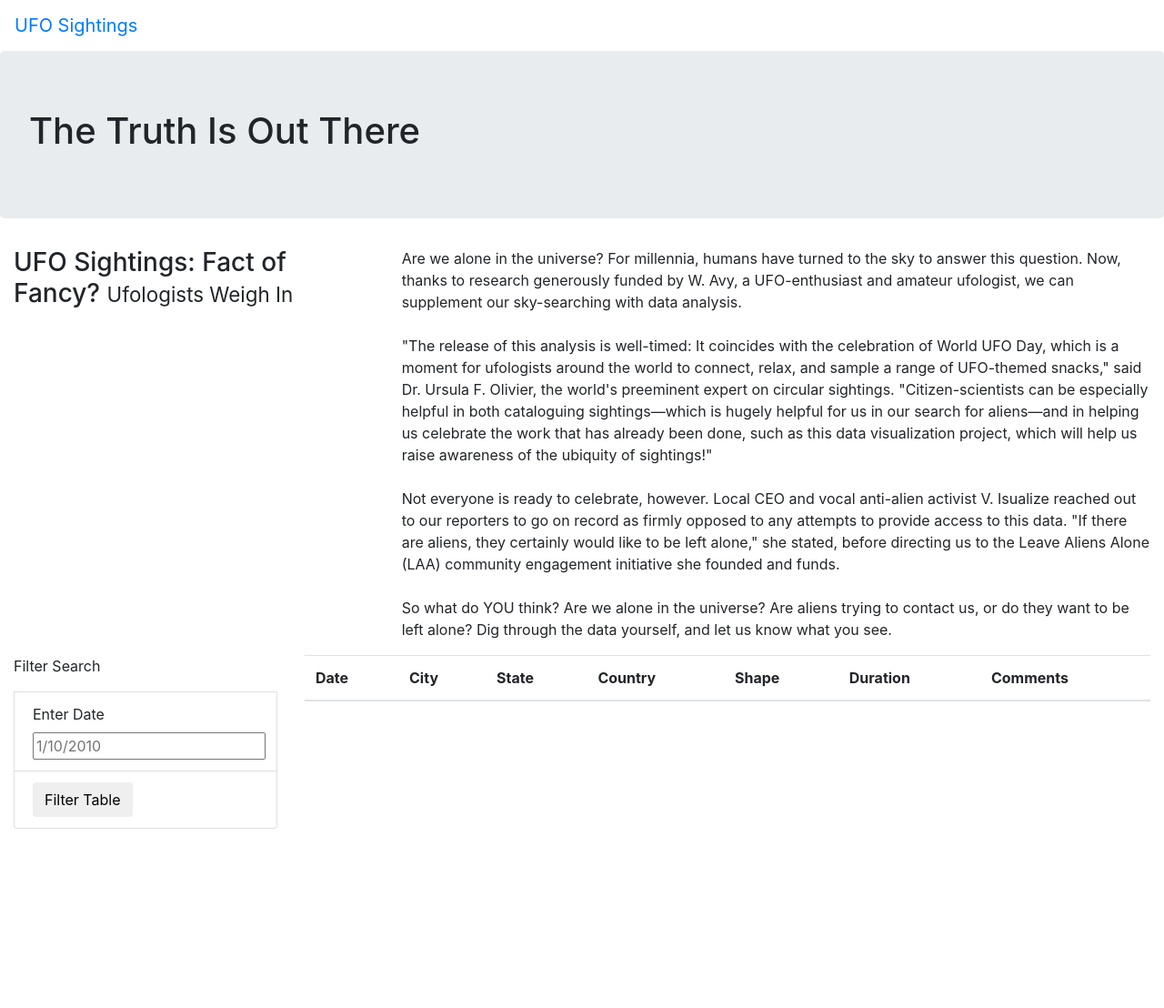
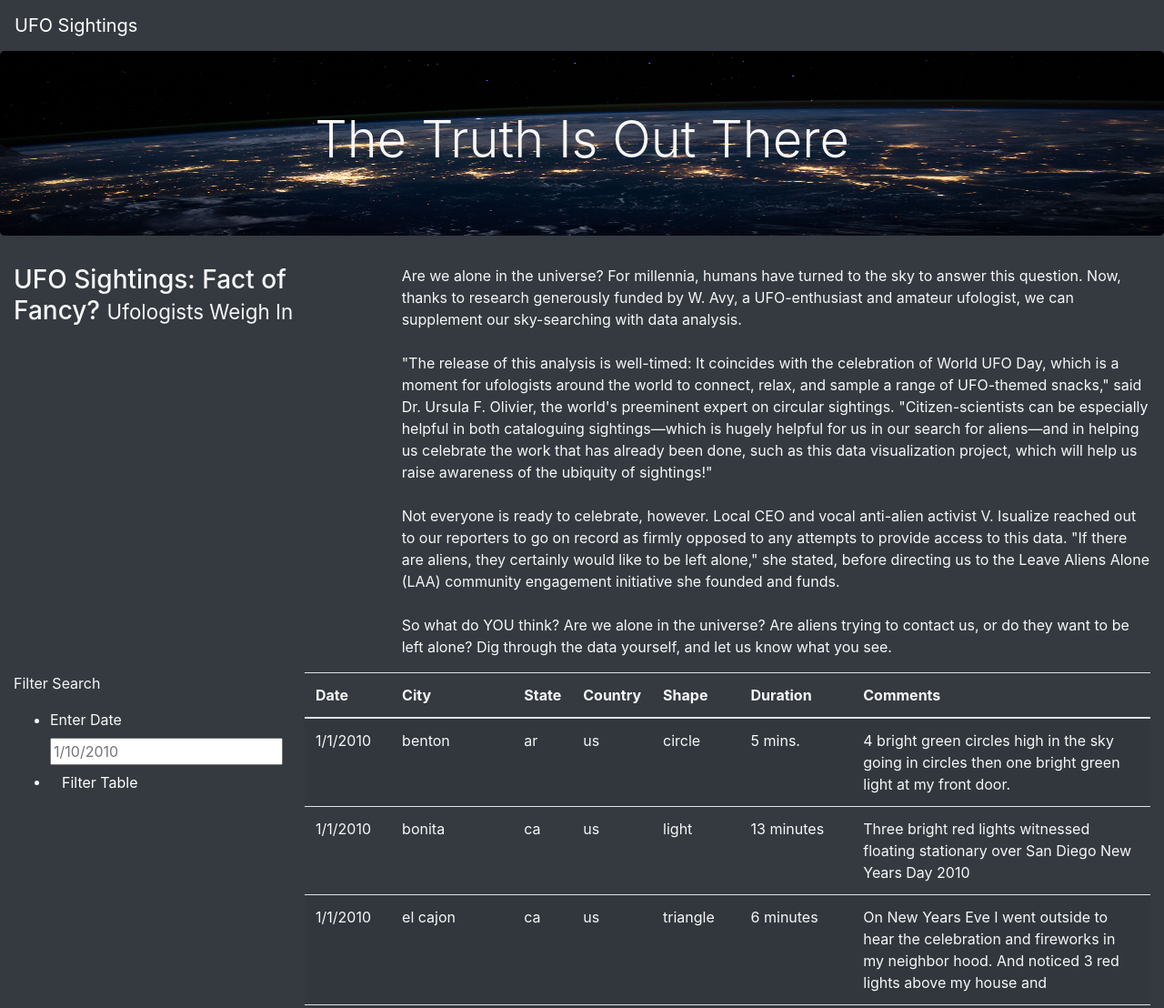
Before and after one commit to kellyd7/UFOs, a plain HTML site: page index.html in a window 1280 px wide. Shown: the top 1108 px of the page at 91% size. Before the commit the page ends 911 px from the top, so only its background shows below. Drawn offline with nearby package versions, Linux system fonts and the light colour scheme.

Commit message:
adding completed module code

```diff
--- a/index.html
+++ b/index.html
@@ -13,14 +13,14 @@
     />
     <link rel="stylesheet" href="static/css/style.css">
 </head>
-<body>
+<body class="bg-dark">
     <div class="wrapper">
-        <nav class="navbar navbar-expand-lg">
+        <nav class="navbar navbar-dark bg-dark navbar-expand-lg">
             <a class="navbar-brand" href="index.html">UFO Sightings</a>
         </nav>
     </div>
     <div class="jumbotron">
-        <h1>The Truth Is Out There</h1>
+        <h1 class="display-4">The Truth Is Out There</h1>
     </div>
     <div class="container-fluid">
         <div class="row">
@@ -39,21 +39,20 @@
       <div class="container-fluid">
         <div class="row">
           <div class="col-md-3">
-            <form>
+            <form class="bg-dark">
                 <p>Filter Search</p>
-              </form>
-              <ul class="list-group">
-
-            </ul>
-            <li class="list-group-item">
-                <label for="date">Enter Date</label>
-                <input type="text" placeholder="1/10/2010" id="datetime" />
-
-            </li>
-            <li class="list-group-item">
-                <button id="filter-btn" type="button" class="btn btn-default">Filter Table</button>
-
-            </li>
+                <ul class="bg-dark">
+                  <li class=[ tag.]{style="font-family: inherit; font-size: 1rem;"}>
+                    <label for="date">Enter Date</label>
+                    <input type="text" placeholder="1/10/2010" id="datetime" />
+                  </li>
+                  <li class=[ tag.]{style="font-family: inherit; font-size: 1rem;"}>
+                     <button id="filter-btn" type="button" class="btn btn-dark">
+                       Filter Table
+                     </button>
+                  </li>
+                </ul>
+               </form>
           </div>
           <div class="col-md-9">
             <table class="table table-striped">
@@ -72,6 +71,9 @@
               </table>
           </div>
         </div>
-      </div>
+    </div>
+    <script src="https://cdnjs.cloudflare.com/ajax/libs/d3/4.11.0/d3.js"></script>
+    <script src="static/js/data.js"></script>
+    <script src="static/js/app.js"></script>
 </body>
 </html>
--- a/static/css/style.css
+++ b/static/css/style.css
@@ -0,0 +1,10 @@
+body {
+
+    color: #f7f7f7;
+  }
+
+.jumbotron {
+    background-image: url("../images/nasa.jpg");
+    background-size: 100% 100%;
+    text-align: center;
+  }
```
Also changed, not shown: static/images/nasa.jpg (added).
